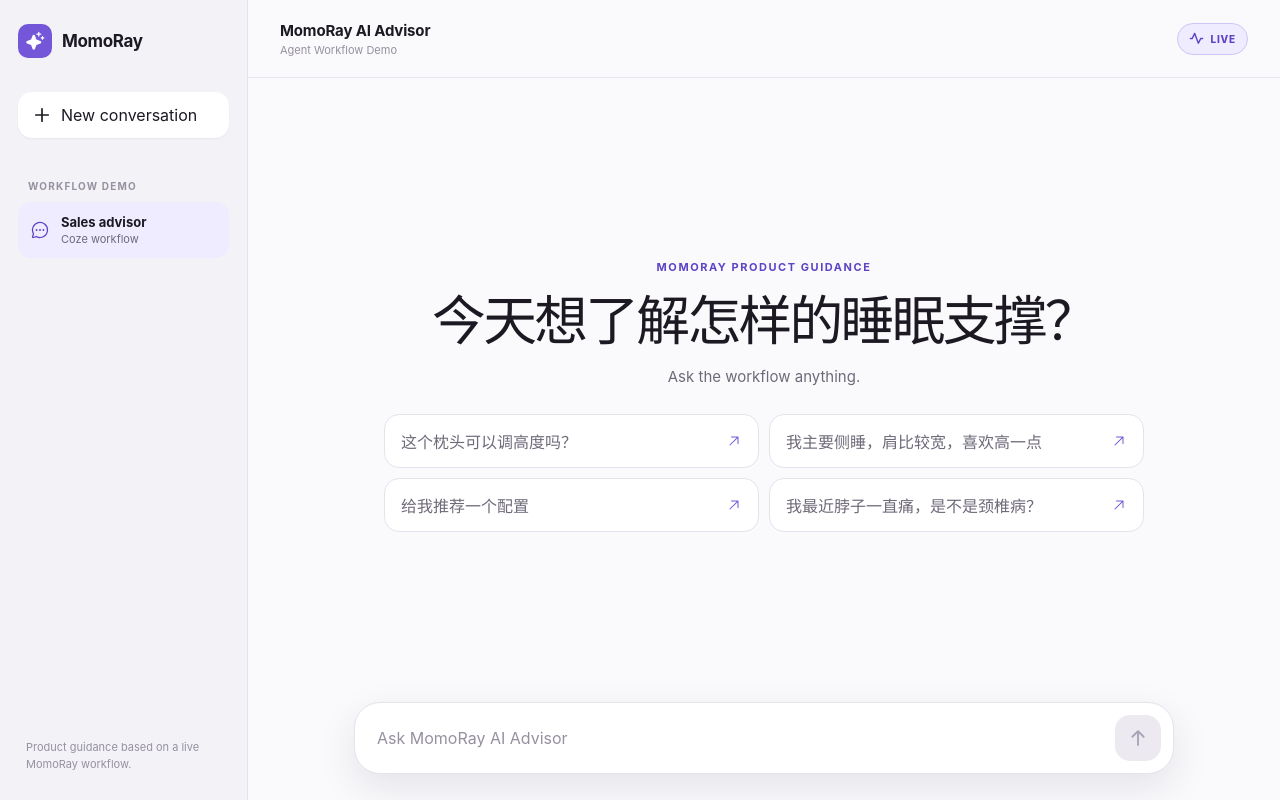
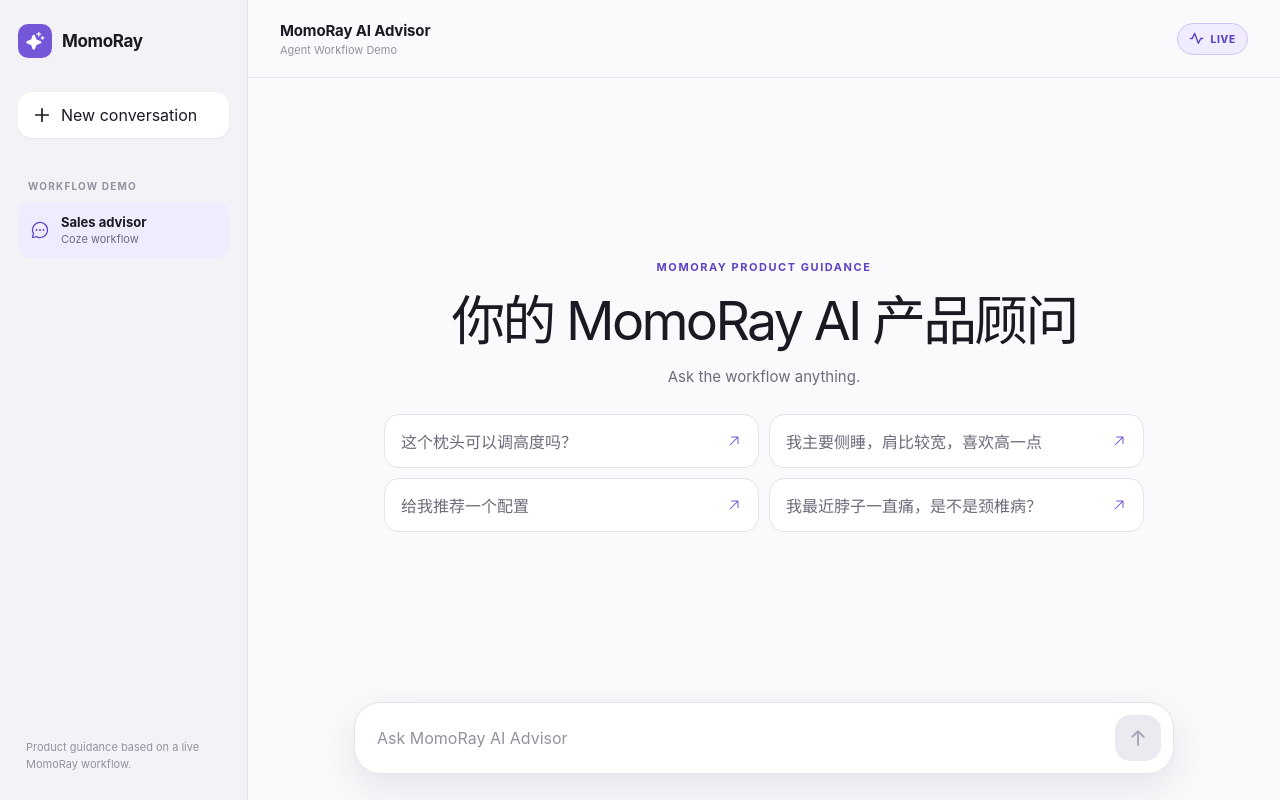
Before and after one commit to ruohany21-cpu/ai-product-portfolio-momoray-ai-advisor, a Next.js app: page / in a window 1280 px wide. Built offline with nearby package versions, Linux system fonts and the light colour scheme.

Commit message:
copy: update advisor hero title

```diff
--- a/components/chat-experience.tsx
+++ b/components/chat-experience.tsx
@@ -102,7 +102,7 @@ export function ChatExperience() {
         {messages.length === 0 ? (
           <div className={styles.welcomeStage}>
             <p className={styles.eyebrow}>MOMORAY PRODUCT GUIDANCE</p>
-            <h2 className={styles.heroTitle}>今天想了解怎样的睡眠支撑？</h2>
+            <h2 className={styles.heroTitle}>你的 MomoRay AI 产品顾问</h2>
             <p className={styles.welcomeCopy}>Ask the workflow anything.</p>
             <PromptSuggestions disabled={pending} onSelect={send} />
           </div>
```
Also changed, not shown: 1 other file (tests, documents, lock files or other folders).
